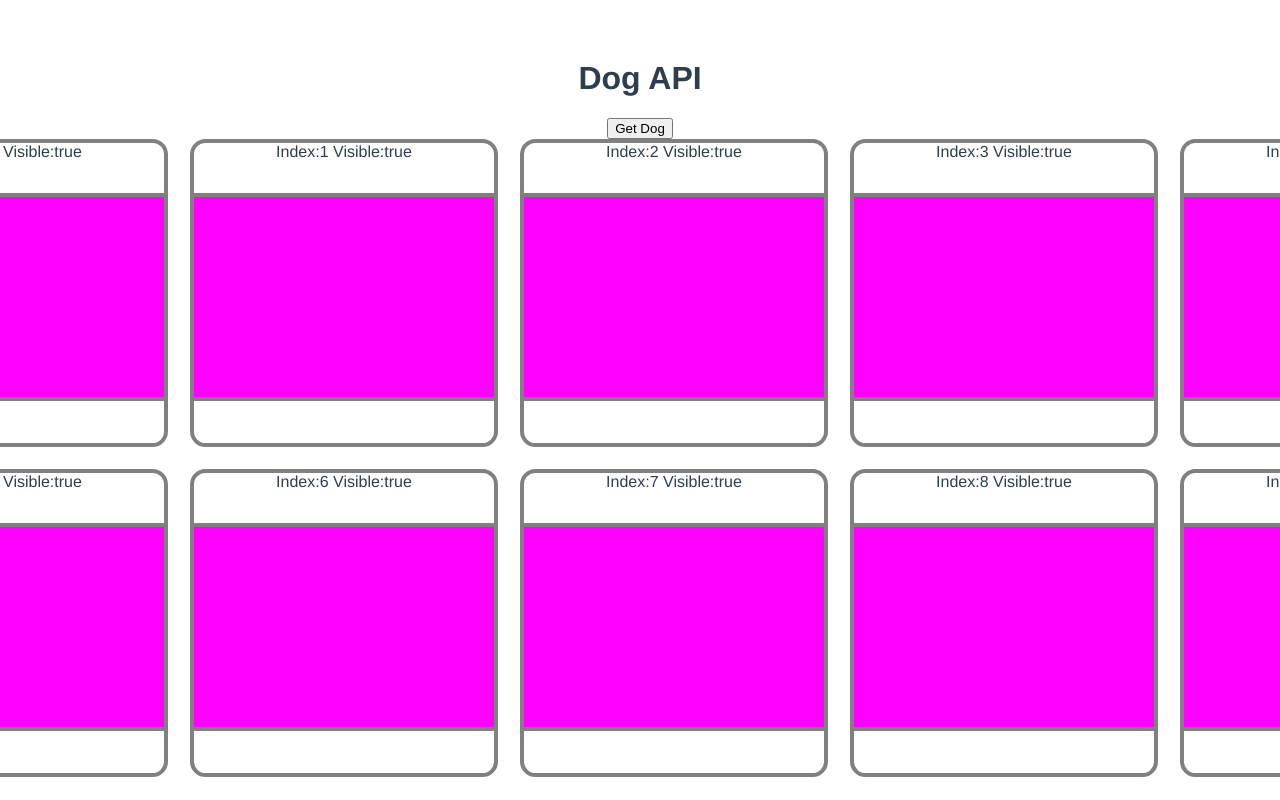
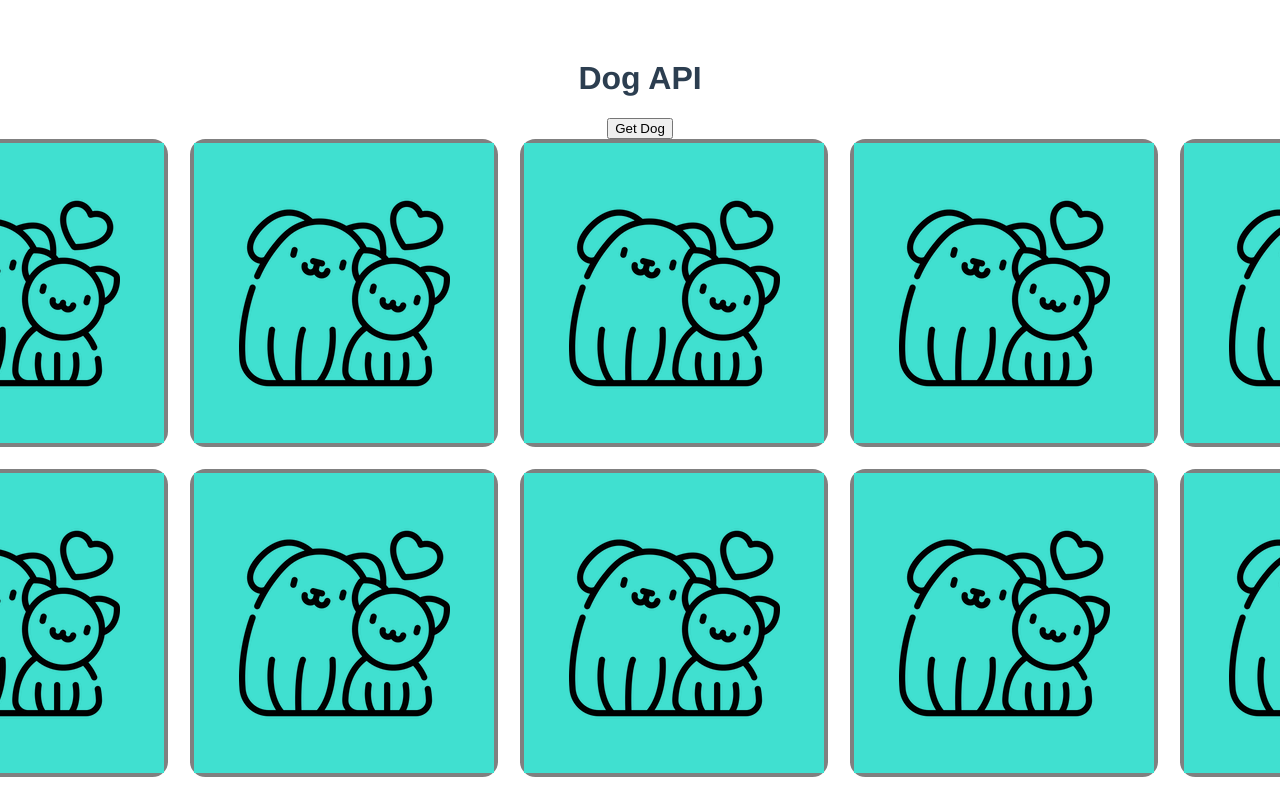
Before and after one commit to novamassey/dog-api-vue, a Vue app: page / in a window 1280 px wide. Shown: the top 800 px of the page. Built offline with nearby package versions, Linux system fonts and the light colour scheme.

Commit message:
cards flip

```diff
--- a/src/App.vue
+++ b/src/App.vue
@@ -8,12 +8,14 @@
       :position="index"
       :value="card.value"
       :visible="card.visible"
+      @click="card.visible = !card.visible"
     />
   </section>
 </template>
 
 <script>
 import axios from "axios";
+import { ref } from "vue";
 import CardComponent from "./components/CardComponent.vue";
 export default {
   name: "App",
@@ -21,7 +23,7 @@ export default {
   data() {
     return {
       dog: {},
-      cardArray: [],
+      cardArray: ref([]),
       dogImage: "",
     };
   },
@@ -31,7 +33,7 @@ export default {
   methods: {
     createCards() {
       for (let i = 0; i < 10; i++) {
-        this.cardArray.push({ value: i, visible: true, position: i });
+        this.cardArray.push({ value: i, visible: false, position: i });
         console.log("cardArray", this.cardArray);
       }
     },
--- a/src/components/CardComponent.vue
+++ b/src/components/CardComponent.vue
@@ -1,10 +1,12 @@
 <template>
-  <div class="card">
+  <div class="card" @click="card - choice">
     <div class="header" v-if="visible">
       Index:{{ value }} Visible:{{ visible }}
     </div>
     <div class="body is-front" v-if="visible"></div>
-    <div class="body is-back" v-else></div>
+    <div class="body is-back" v-else>
+      <img src="../../public/images/dog.png" />
+    </div>
     <div class="footer" v-if="visible"></div>
   </div>
 </template>
@@ -24,6 +26,17 @@ export default {
       type: Boolean,
       default: false,
     },
+  },
+  setup(props, context) {
+    const cardChoice = () => {
+      context.emit("card-choice", {
+        position: props.position,
+        visible: props.visible,
+      });
+    };
+    return {
+      cardChoice,
+    };
   },
 };
 </script>
```
Also changed, not shown: public/images/dog.png (added).
